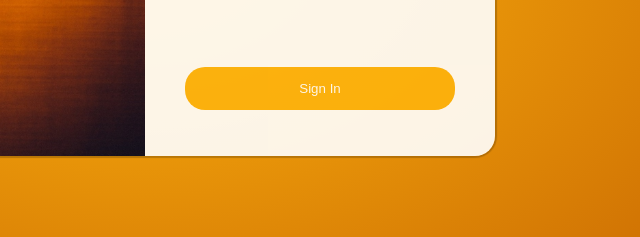
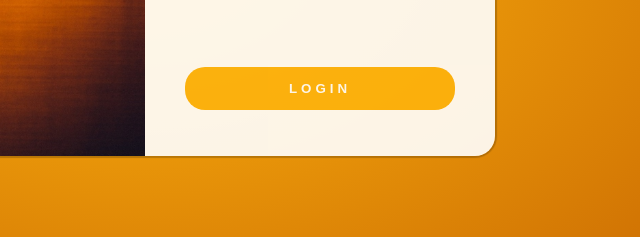
Before and after one commit to Arsero/web-login, a plain HTML site: page login-page/src/index.html in a window 1280 px wide. Shown: the part 444-681 px from the top of the page, 495-1135 px from the left. Drawn offline with Linux system fonts and the light colour scheme; files whose address does not match are found by name.

```diff
--- a/src/index.html
+++ b/login-page/src/index.html
@@ -22,7 +22,7 @@
                     <input type="text" id="fname" name="firstname" placeholder="Enter your username">
                     <input type="password" id="lname" name="lastname" placeholder="Enter your password">
 
-                    <input type="submit" value="Sign In">
+                    <input type="submit" value="LOGIN">
                 </form>
             </div>
         </div>
--- a/src/styles.css
+++ b/login-page/src/styles.css
@@ -82,6 +82,7 @@ input[type=password]:hover {
 input[type=submit] {
     background-color: #FDB30E;
     color: white;
+    font-weight: bold;
     width: 100%;
     margin-top: 40px;
     padding: 14px 20px;
@@ -89,6 +90,7 @@ input[type=submit] {
     border-radius: 20px;
     cursor: pointer;
     transition: 0.3s ease-in-out;
+    letter-spacing: 0.3em;
 }
 
 input[type=submit]:hover {
```
Also changed, not shown: screenshots/login-page.png (added).
